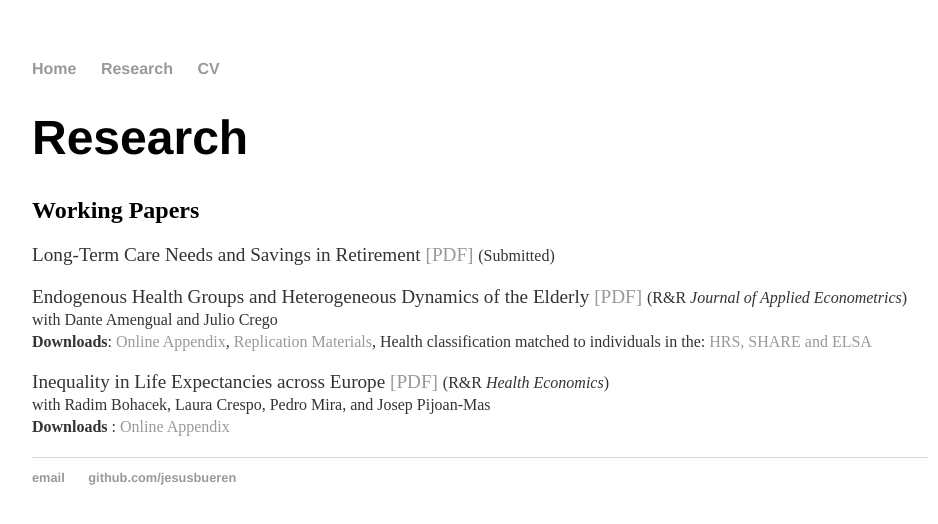
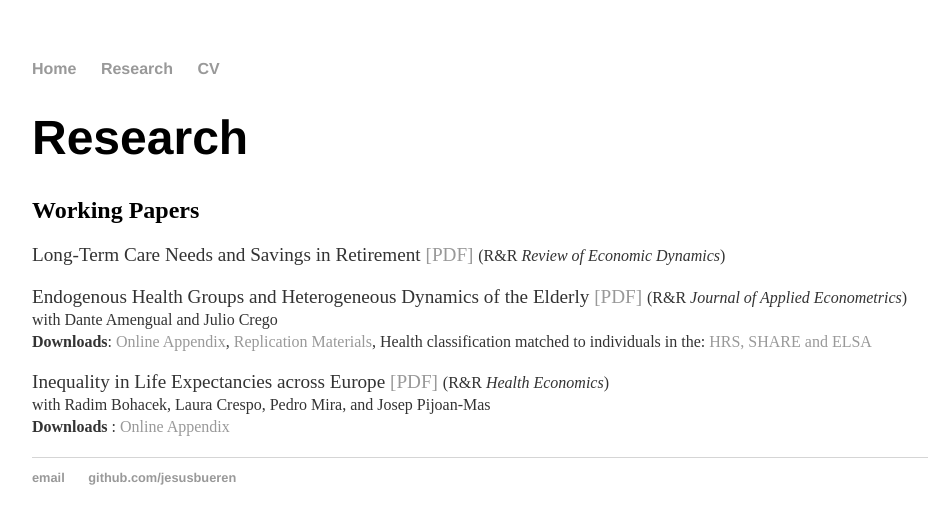
Before and after one commit to jesusbueren/jesusbueren.github.io, a Jekyll site: the page built from research/index.html, in a window 1280 px wide. Shown: the top 524 px of the page, without its empty margins (160-1098 px from the left). Built offline with Jekyll 4.4.1, drawn with Linux system fonts in a browser that asks for light colours.

Commit message:
Update index.html

```diff
--- a/research/index.html
+++ b/research/index.html
@@ -5,7 +5,7 @@
 	<h1>{{ page.title }}</h1>
 	<h2>Working Papers</h2>
 
-	<p> <bold> Long-Term Care Needs and Savings in Retirement </bold>  <a href="LTC_Savings_BUEREN.pdf">[PDF]</a> <small>(Submitted) </small></p>
+	<p> <bold> Long-Term Care Needs and Savings in Retirement </bold>  <a href="LTC_Savings_BUEREN.pdf">[PDF]</a> <small>(R&R <i>Review of Economic Dynamics</i>) </small></p>
 
 	<p> <bold> Endogenous Health Groups and Heterogeneous Dynamics of the Elderly </bold>  <a href="ABCv4.pdf">[PDF]</a>
 		<small>(R&R <i>Journal of Applied Econometrics</i>)</small><br>
```
